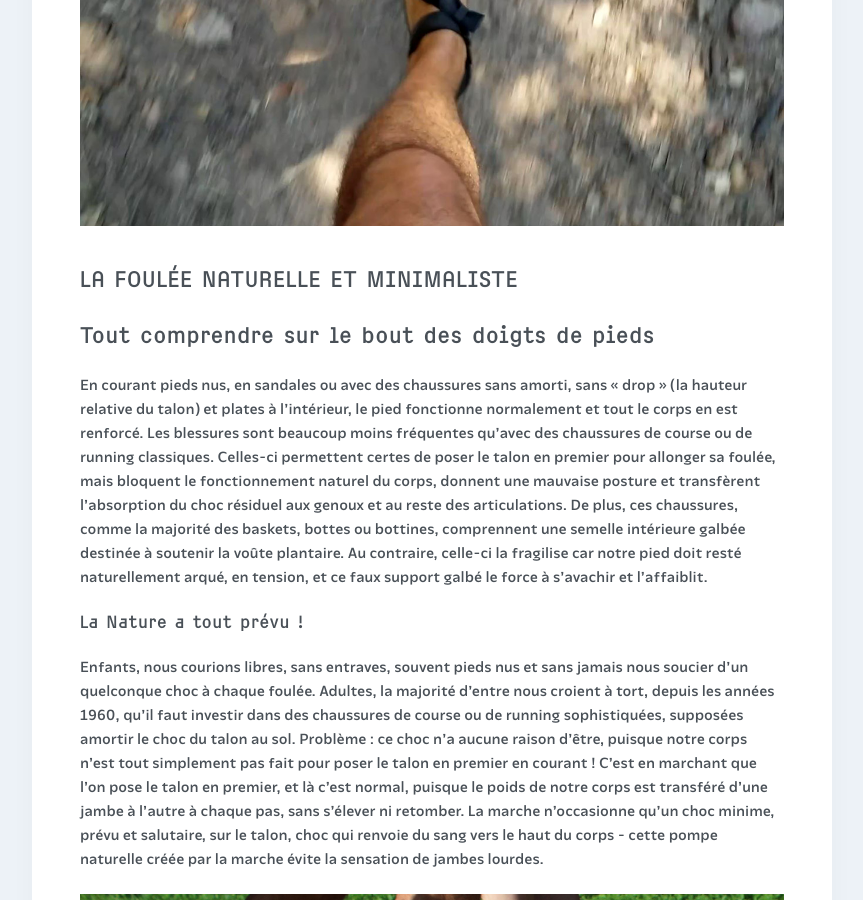
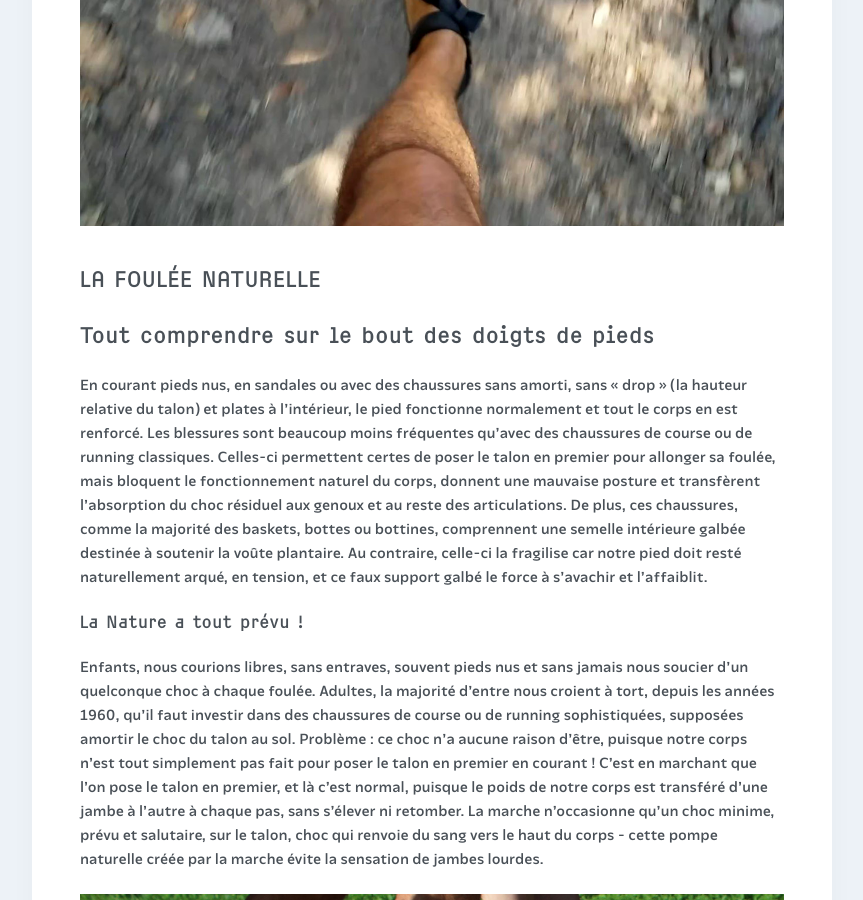
Before and after one commit to courirpaleo/courirpaleo.github.io, a Jekyll site: the page built from _pages-secondary/foulee-naturelle.md, in a window 1280 px wide and 900 px high, scrolled down 313 px. Shown: the whole window, without its empty margins (208-1071 px from the left). Built offline with Jekyll 4.4.1, drawn with Linux system fonts in a browser that asks for light colours; some web fonts are replaced.

Commit message:
Update foulee-naturelle.md

```diff
--- a/_pages-secondary/foulee-naturelle.md
+++ b/_pages-secondary/foulee-naturelle.md
@@ -4,7 +4,7 @@ description: Tout comprendre sur le bout des doigts de pieds
 summary: Tout comprendre sur le bout des doigts de pieds
 ---
 ![Courir Paleo](/assets/images/CourirPaleo_course_Corse_Balagne_sentier_sandale_1200px.jpg)
-# La foulée naturelle et minimaliste
+# La foulée naturelle
 ## Tout comprendre sur le bout des doigts de pieds
 
 En courant pieds nus, en sandales ou avec des chaussures sans amorti, sans «&nbsp;drop&nbsp;» (la hauteur relative du talon) et plates à l'intérieur, le pied fonctionne normalement et tout le corps en est renforcé. Les blessures sont beaucoup moins fréquentes qu'avec des chaussures de course ou de running classiques. Celles-ci permettent certes de poser le talon en premier pour allonger sa foulée, mais bloquent le fonctionnement naturel du corps, donnent une mauvaise posture et transfèrent l'absorption du choc résiduel aux genoux et au reste des articulations. De plus, ces chaussures, comme la majorité des baskets, bottes ou bottines, comprennent une semelle intérieure galbée destinée à soutenir la voûte plantaire. Au contraire, celle-ci la fragilise car notre pied doit resté naturellement arqué, en tension, et ce faux support galbé le force à s'avachir et l'affaiblit.
```
